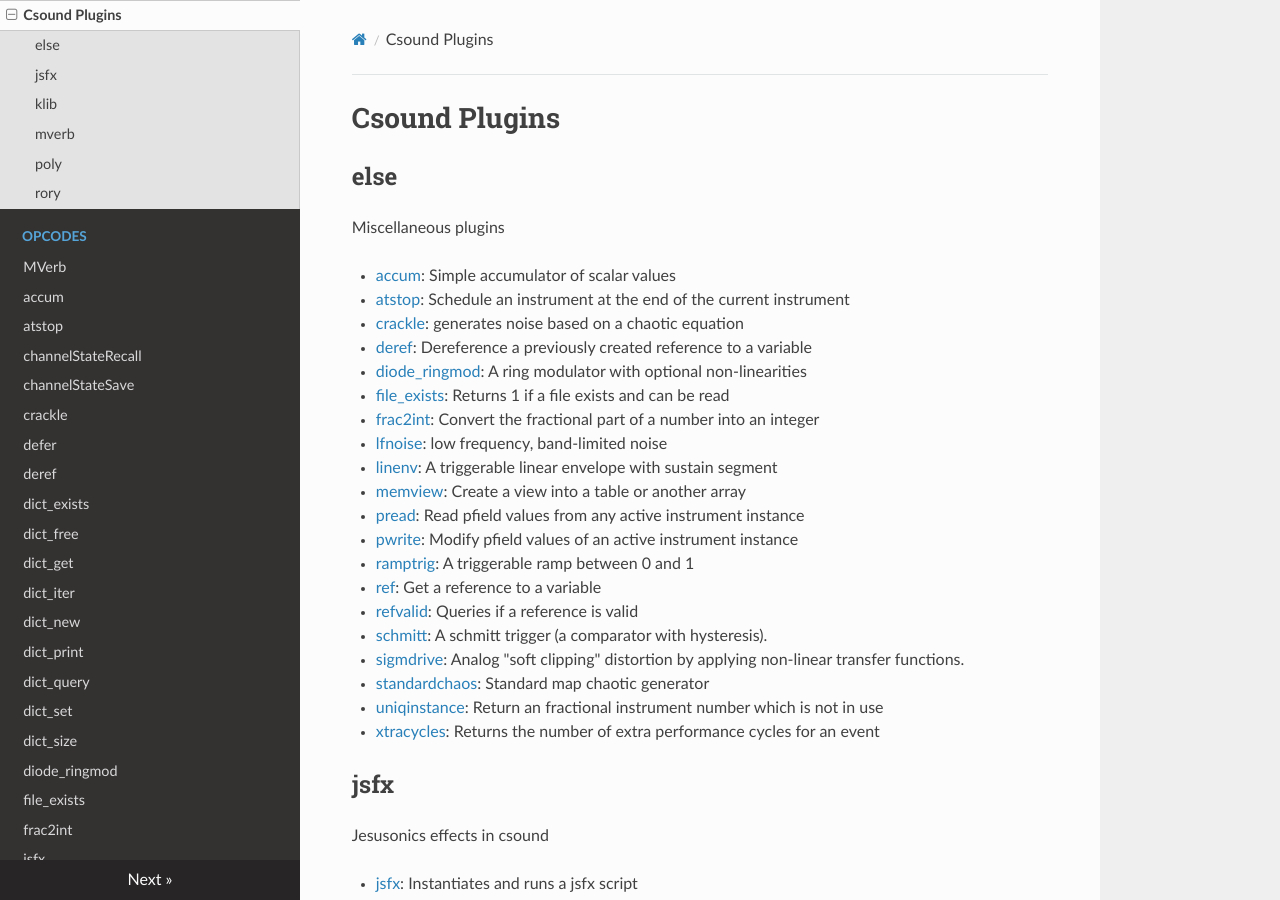
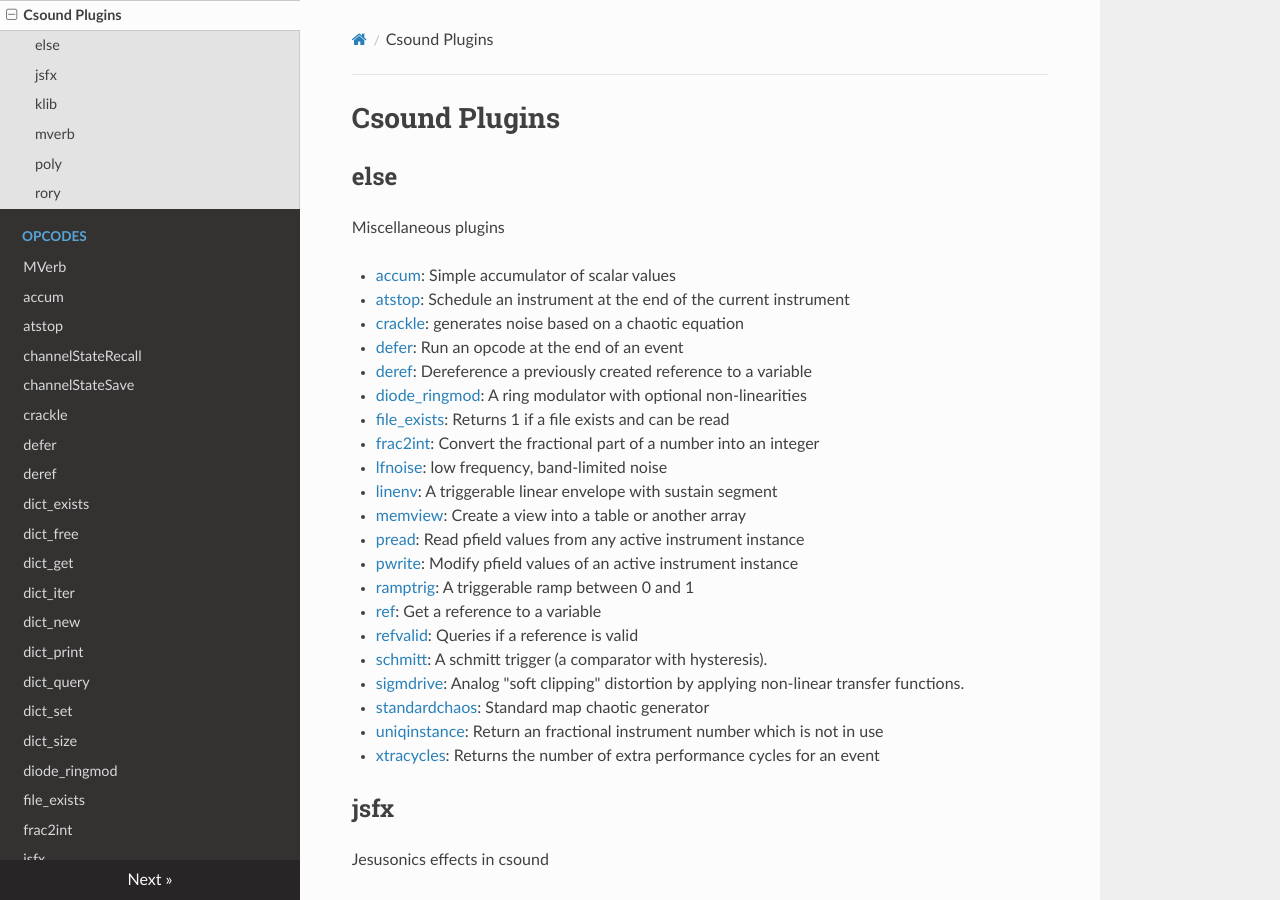
Before and after one commit to csound-plugins/risset-data, an MkDocs documentation site: the page built from docs/index.md, in a window 1280 px wide and 900 px high. Built offline with MkDocs 1.6.1, drawn with Linux system fonts in a browser that asks for light colours; nearby versions of some CDN libraries.

Commit message:
missing docs

```diff
--- a/docs/index.md
+++ b/docs/index.md
@@ -7,6 +7,7 @@
   * [accum](opcodes/accum.md): Simple accumulator of scalar values
   * [atstop](opcodes/atstop.md): Schedule an instrument at the end of the current instrument
   * [crackle](opcodes/crackle.md): generates noise based on a chaotic equation
+  * [defer](opcodes/defer.md): Run an opcode at the end of an event
   * [deref](opcodes/deref.md): Dereference a previously created reference to a variable
   * [diode_ringmod](opcodes/diode_ringmod.md): A ring modulator with optional non-linearities
   * [file_exists](opcodes/file_exists.md): Returns 1 if a file exists and can be read
```
Also changed, not shown: docs/README.md (+1 -0 lines), site/index.html, site/search/search_index.json, site/sitemap.xml, 1 other file.
